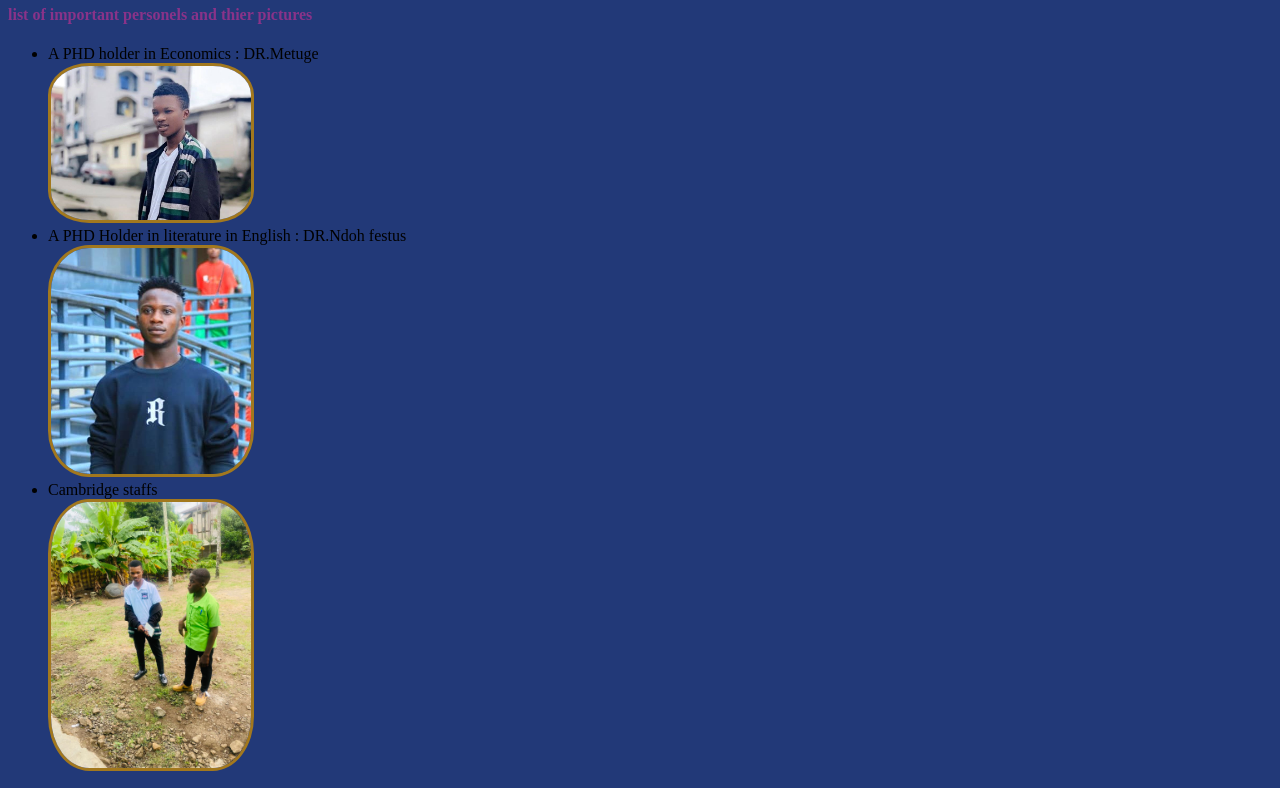
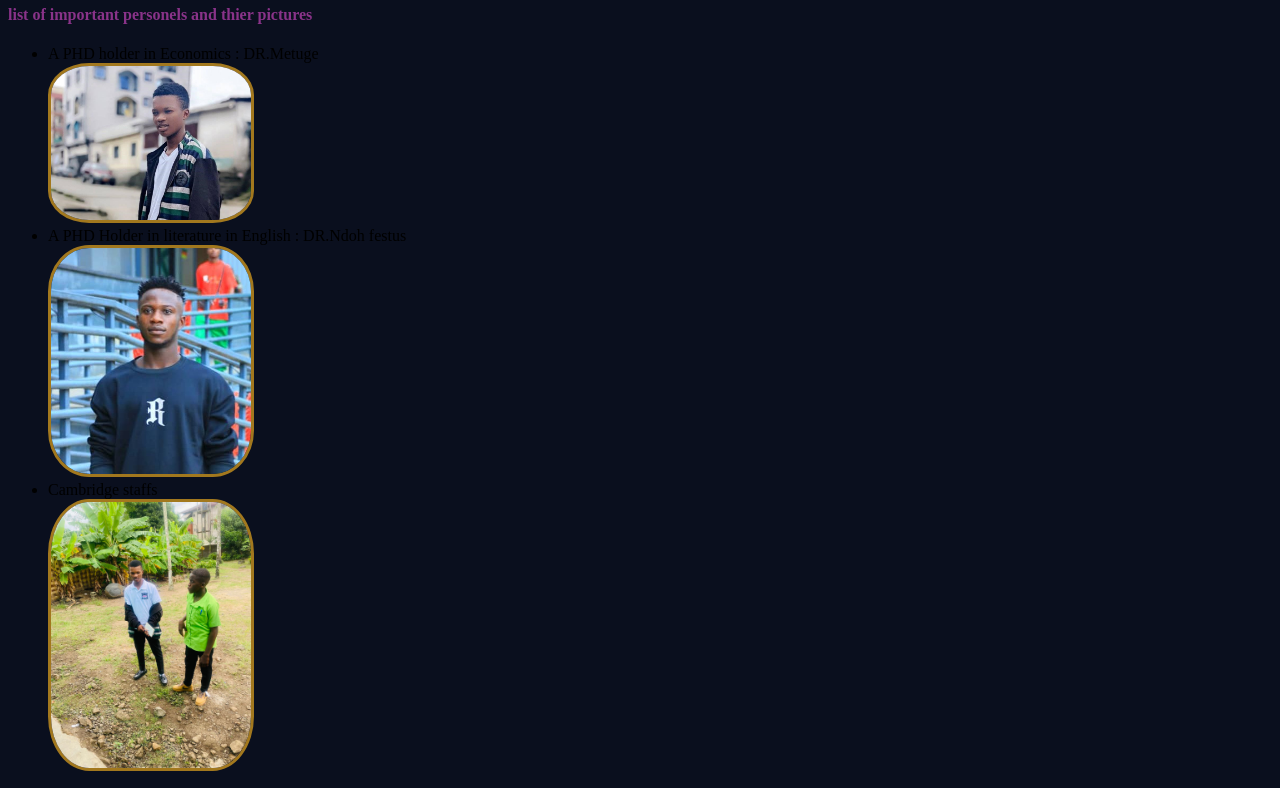
Before and after one commit to FabriceNjong/web_dev, a plain HTML site: page newspaper/index.html in a window 1280 px wide. Shown: the part 186-974 px from the top of the page. Drawn offline with Linux system fonts and the light colour scheme.

Commit message:
Css backgroung.html

```diff
--- a/newspaper/style.css
+++ b/newspaper/style.css
@@ -9,5 +9,5 @@ p {
     background-color: rgb(166, 85, 112);
 }
 body {
-background-color: rgb(34, 57, 120)
+background-color: rgb(10, 15, 30)
 }
```
